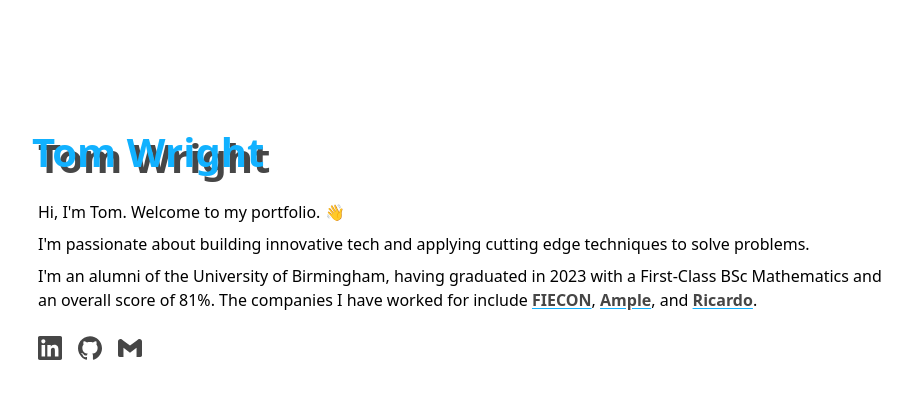
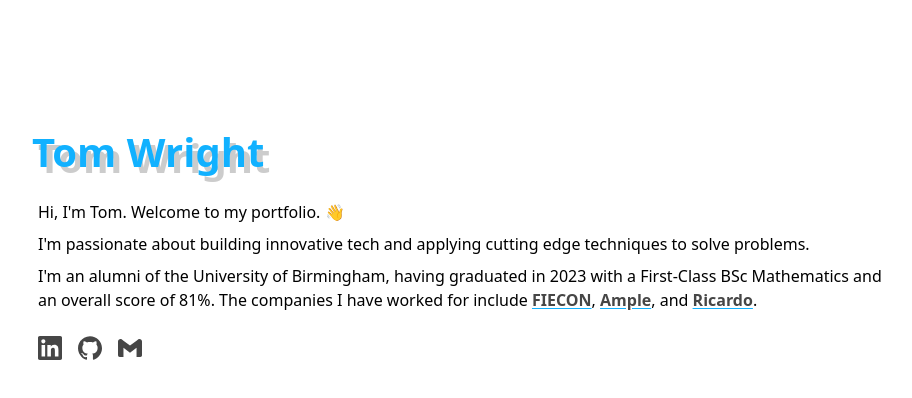
Before and after one commit to wrightom/toms-portfolio, a React (Vite) app: page / in a window 1280 px wide. In both pictures the pointer is over the element "Tom Wright". Shown: the top 398 px of the page, without its empty margins (174-1086 px from the left). Built offline with nearby package versions, Linux system fonts and the light colour scheme.

Commit message:
Better shadow

```diff
--- a/src/index.css
+++ b/src/index.css
@@ -65,7 +65,7 @@ h1 {
 .title:hover {
     color: var(--theme-blue);
     transform: translate(-6px, -6px);
-    text-shadow: 6px 6px 0px var(--theme-gray);
+    text-shadow: 6px 6px 0px rgb(0,0,0,0.2);
 }
 
 /* .title:hover::before {
```
